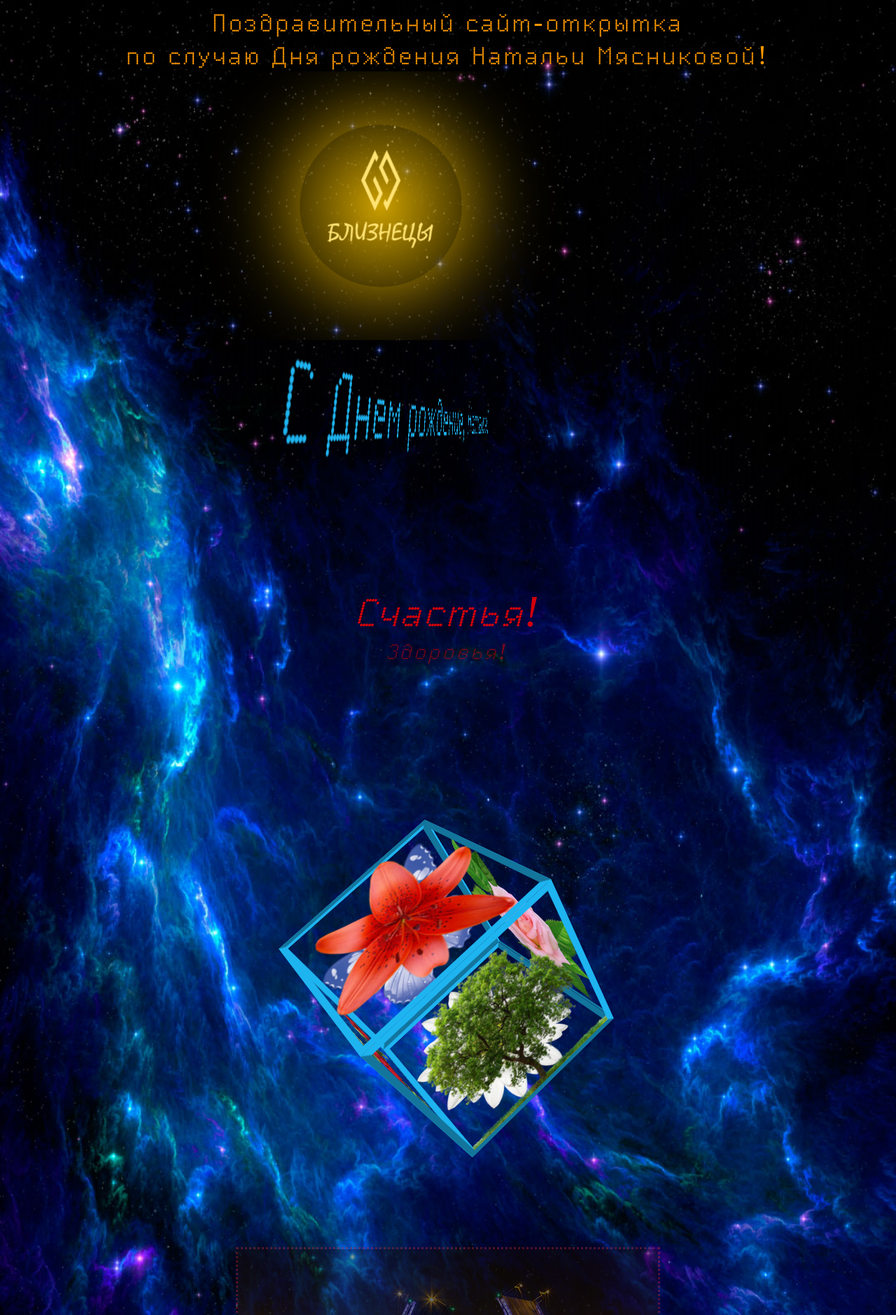
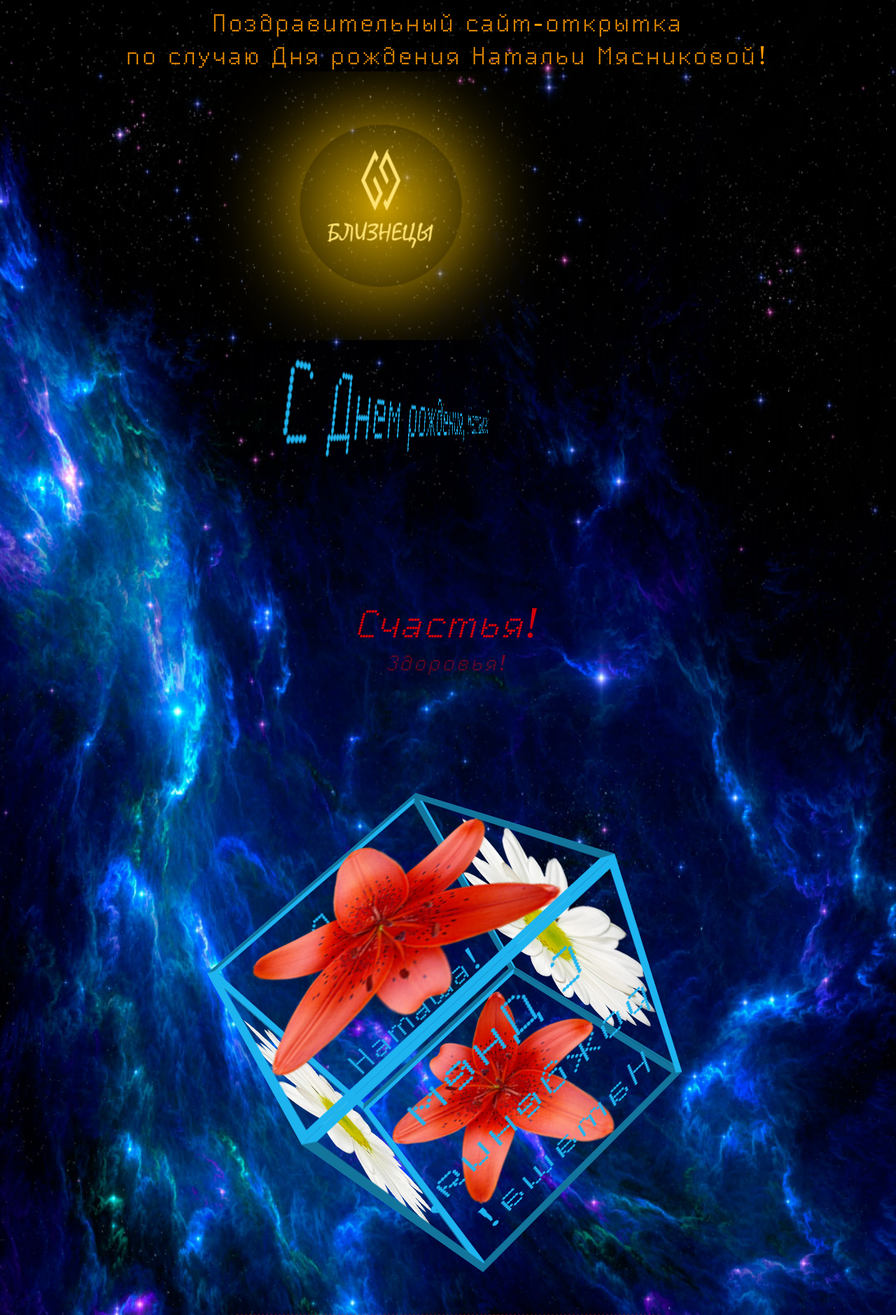
Before and after one commit to Gredchel/Gredchel.github.io, a PHP site: page / in a window 1280 px wide; the page is wider, and only the part inside the window is pictured. Shown: the top 1879 px of that part at 70% size. Run offline with PHP 8.4, Linux system fonts and the light colour scheme.

Commit message:
02.06.2018

```diff
--- a/satra/index.html
+++ b/satra/index.html
@@ -2,9 +2,12 @@
 <html><head lang="ru">
 <meta charset="utf-8">
 <meta name="viewport" content="width=device-width, initial-scale=1">
-
+<meta name="description" content="Поздравительный сайт-открытка">
+<meta name="keywords" content="Поздравительный сайт-открытка">
+<meta name="author" content="Григорьев Евгений">
 
 <title>Поздравительный сайт-открытка</title>
+
 
 <link rel="shortcut icon" href="favicon.ico" type="image/x-icon">
 <link href="resrc/css1.css" rel="stylesheet" type="text/css" />
@@ -38,7 +41,7 @@
 </div>
 
 <div class="div3d">
-	<div class="spec spec1">С Днем рождение, Наташа!</div>
+	<div class="spec spec1">С Днем рождения, Наташа!</div>
 	<div class="spec spec2">Happy birthday, Natasha!</div>
 </div>
 
@@ -52,17 +55,17 @@
 
 <div id="cube">
 	<div id="cube3d">
-    	<div class="side" id="side1"></div>
+    	<div class="side" id="side1">С Днем рождения, Наташа!</div>
     	<div class="side" id="side2"></div>
     	<div class="side" id="side3"></div>
     	<div class="side" id="side4"></div>
     	<div class="side" id="side5"></div>
-    	<div class="side" id="side6"></div>
+    	<div class="side" id="side6">С Днем рождения, Наташа!</div>
     </div>
 </div>
 
 <div class="divflex4">
-	<img src="imgs/SP1.png" alt=""/>
+	<img src="imgs/SP1.png" alt="Мост Санкт-Петербурга"/>
 </div>
 
 <ul class="ul2 color1">
--- a/satra/resrc/css1.css
+++ b/satra/resrc/css1.css
@@ -171,15 +171,15 @@ to {opacity:1; transform: rotateY(360deg) translate(-200%,0) rotateY(-360deg) sc
 
 
 #ul-congr {
-	height: 40vmin;
+	height: 48vmin;
 	margin-top: 12vmin;
-	margin-right: 0px;
-	margin-bottom: 0px;
-	margin-left: 0px;
-	padding-top: 0px;
-	padding-right: 0px;
-	padding-bottom: 0px;
-	padding-left: 0px;
+	margin-right: 0;
+	margin-bottom: 0;
+	margin-left: 0;
+	padding-top: 2vmin;
+	padding-right: 0;
+	padding-bottom: 0;
+	padding-left: 0;
 	overflow: hidden;
 	font-style: italic;
 	text-align: center;
@@ -187,6 +187,7 @@ to {opacity:1; transform: rotateY(360deg) translate(-200%,0) rotateY(-360deg) sc
 }
 #congr1, #congr2, #congr3, #congr4, #congr5 {
 	font-size:0;
+	overflow: hidden;
 	animation: congr 8s linear infinite alternate;
 }
 #congr1 {animation-delay: 0s;}
@@ -257,46 +258,47 @@ to {opacity:1; transform: rotateY(360deg) translate(-200%,0) rotateY(-360deg) sc
 	display: flex;
 	justify-content: center;
 	perspective: 800px;
-	margin-top: 16vmin;
+	margin-top: 8vmin;
 }
 #cube3d {
-	width: 30vmin;
-	height: 30vmin;
+	width: 40vmin;
+	height: 40vmin;
 	position: relative;
-	transform-origin:center center 15vmin;
+	transform-origin:center center 20vmin;
 	transform-style:preserve-3d;
 	animation: rotcube 16s linear infinite;
 }
 
 
 .side {
-	width: 30vmin;
-	height: 30vmin;
+	width: 40vmin;
+	height: 40vmin;
 	box-sizing: border-box;
 	position: absolute;
 	border: 1vmin outset rgba(30,180,240,1);
 	background-repeat: no-repeat;
-	transform-origin: center center 15vmin;
+	transform-origin: center center 20vmin;
 	background-size: 100% 100%;
+	text-align: center;
+	line-height: 12vmin;
 }
 @keyframes rotcube {
 	from {transform: rotateX(0deg) rotateY(0deg)  rotateZ(0deg);}
 	to {transform: rotateX(360deg) rotateY(360deg) rotateZ(360deg); }
 }
 #side1 {
-	background-image: url(../imgs/SP5.png);
 }
 #side2 {
 	transform:rotateY(90deg);
-	background-image: url(../imgs/5.png);
+	background-image: url(../imgs/7.png);
 }
 #side3 {
 	transform:rotateY(-90deg);
-	background-image: url(../imgs/6.png);
+	background-image: url(../imgs/7.png);
 }
 #side4 {
 	transform:rotateX(90deg);
-	background-image: url(../imgs/7.png);
+	background-image: url(../imgs/8.png);
 }
 #side5 {
 	transform:rotateX(-90deg);
@@ -304,5 +306,4 @@ to {opacity:1; transform: rotateY(360deg) translate(-200%,0) rotateY(-360deg) sc
 }
 #side6 {
 	transform:rotateY(180deg);
-	background-image: url(../imgs/9.png);
 }
```
